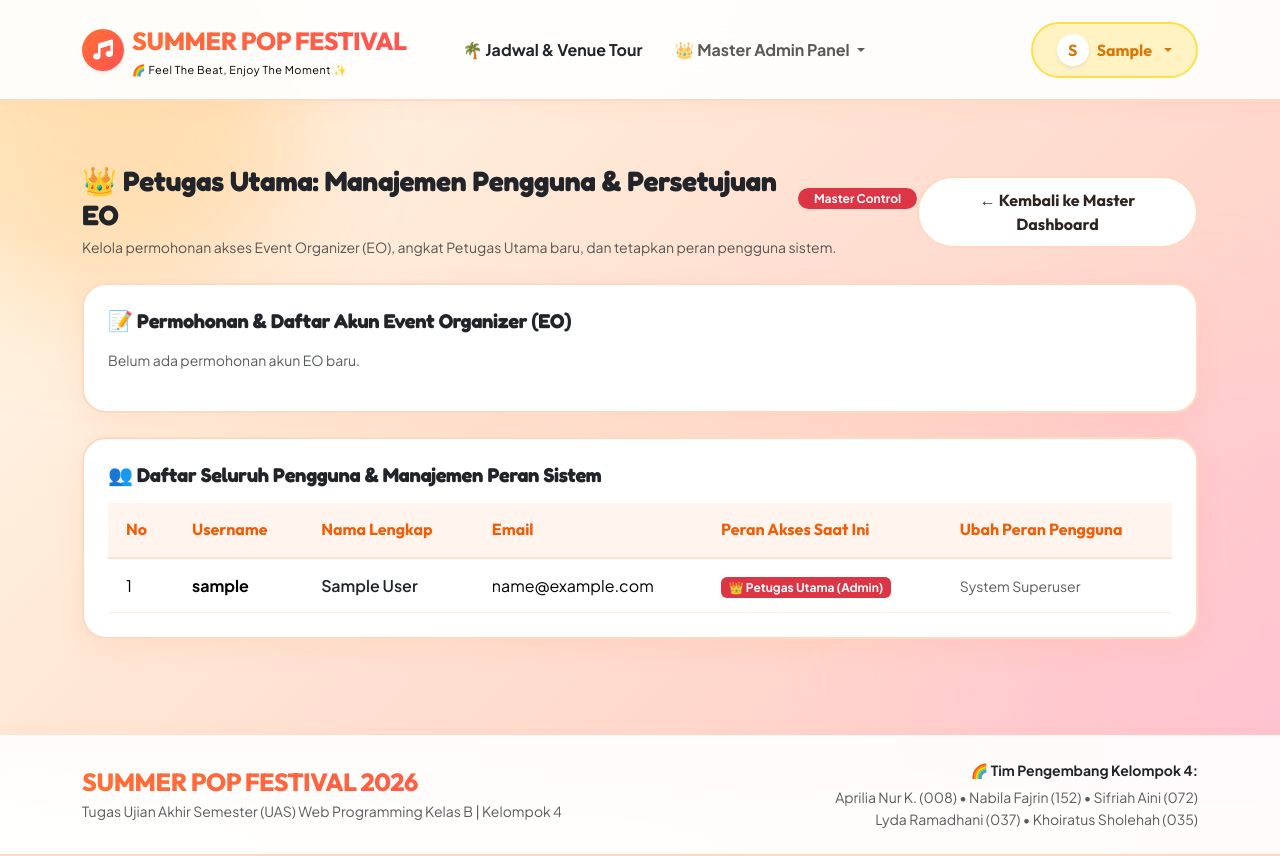
After one commit to lydaramadhani/WEB-KELOMPOK-4, a Django app: page /master-admin/users/ in a window 1280 px wide; the page is wider, and only the part inside the window is pictured. The commit adds this page. Run offline with Django 5.2, Linux system fonts and the light colour scheme; the visitor is signed in with stand-in values (Sample User, id 1); data comes from the database, SQL or seed files in the repository.

Commit message:
Tambahkan fitur Persetujuan EO, Manajemen Peran Petugas Utama, dan Menu Navbar Admin

```diff
--- /dev/null
+++ b/events/templatetags/__init__.py
@@ -0,0 +1 @@
+# templatetags package init
--- a/events/urls.py
+++ b/events/urls.py
@@ -27,4 +27,8 @@ urlpatterns = [
     path('organizer/orders/<int:pk>/', views.organizer_order_detail_view, name='organizer_order_detail'),
     path('organizer/validation/', views.organizer_ticket_validation_view, name='organizer_ticket_validation'),
     path('organizer/reports/', views.organizer_reports_view, name='organizer_reports'),
+
+    # Petugas Utama / Master Admin Control Routes
+    path('master-admin/users/', views.admin_user_manage_view, name='admin_user_manage'),
+    path('master-admin/users/<int:user_id>/role/', views.admin_user_change_role_view, name='admin_user_change_role'),
 ]
--- a/events/views.py
+++ b/events/views.py
@@ -42,7 +42,10 @@ def register_view(request):
                 organization_name=form.cleaned_data.get('organization_name', '')
             )
 
-            messages.success(request, f"Akun {user.username} berhasil dibuat! Silakan masuk.")
+            if form.cleaned_data.get('is_organizer', False):
+                messages.success(request, f"Permohonan akun EO untuk {user.username} berhasil dibuat! Silakan masuk (permohonan akan ditinjau Petugas Utama).")
+            else:
+                messages.success(request, f"Akun {user.username} berhasil dibuat! Silakan masuk.")
             return redirect('login')
         else:
             messages.error(request, "Terjadi kesalahan pada formulir pendaftaran. Silakan periksa kembali data Anda.")
@@ -304,7 +307,7 @@ def organizer_required(view_func):
     def _wrapped_view(request, *args, **kwargs):
         is_org = hasattr(request.user, 'profile') and request.user.profile.is_organizer
         if not (is_org or request.user.is_staff):
-            messages.error(request, "Akses khusus Event Organizer. Silakan hubungi admin atau daftar sebagai EO.")
+            messages.error(request, "Akses khusus Event Organizer / Admin. Silakan hubungi Petugas Utama untuk persetujuan akun EO.")
             return redirect('home')
         return view_func(request, *args, **kwargs)
     return _wrapped_view
@@ -330,10 +333,10 @@ def organizer_dashboard_view(request):
 
     paid_orders = related_orders.filter(payment_status='PAID')
     pending_orders = related_orders.filter(payment_status='PENDING')
-# Penghasilan & Penjualan khusus acara milik EO yang sedang login
+
     total_tickets_sold = paid_orders.aggregate(Sum('quantity'))['quantity__sum'] or 0
     total_revenue = paid_orders.aggregate(Sum('total_amount'))['total_amount__sum'] or 0
-# Data Real-time Tiket & Check-in Gate khusus acara EO ini
+
     tickets_created = Ticket.objects.filter(order__in=paid_orders)
     total_tickets_created = tickets_created.count()
     total_checked_in = tickets_created.filter(is_checked_in=True).count()
@@ -620,3 +623,56 @@ def organizer_reports_view(request):
         'attendance_percentage': round((total_checked_in / total_tickets_created * 100), 1) if total_tickets_created > 0 else 0,
     }
     return render(request, 'organizer/reports.html', context)
+
+
+# ==========================================
+# STAKEHOLDER 3: MASTER ADMIN / PETUGAS UTAMA VIEWS
+# ==========================================
+
+@login_required
+def admin_user_manage_view(request):
+    if not request.user.is_staff and not request.user.is_superuser:
+        messages.error(request, "Akses khusus Petugas Utama / Master Admin.")
+        return redirect('home')
+
+    users = User.objects.select_related('profile').all().order_by('-date_joined')
+    eo_requests = users.filter(profile__is_organizer=True, is_staff=False)
+
+    context = {
+        'users': users,
+        'eo_requests': eo_requests,
+    }
+    return render(request, 'organizer/user_manage.html', context)
+
+
+@login_required
+def admin_user_change_role_view(request, user_id):
+    if not request.user.is_staff and not request.user.is_superuser:
+        messages.error(request, "Akses khusus Petugas Utama / Master Admin.")
+        return redirect('home')
+
+    target_user = get_object_or_404(User, id=user_id)
+    profile, _ = UserProfile.objects.get_or_create(user=target_user)
+
+    if request.method == 'POST':
+        new_role = request.POST.get('role')
+        if new_role == 'ORGANIZER':
+            profile.is_organizer = True
+            target_user.is_staff = False
+            profile.save()
+            target_user.save()
+            messages.success(request, f"Akun {target_user.username} berhasil disahkan sebagai Pembuat Acara (Event Organizer).")
+        elif new_role == 'ADMIN':
+            profile.is_organizer = True
+            target_user.is_staff = True
+            profile.save()
+            target_user.save()
+            messages.success(request, f"Akun {target_user.username} berhasil diangkat sebagai Petugas Utama (Master Admin).")
+        elif new_role == 'PESERTA':
+            profile.is_organizer = False
+            target_user.is_staff = False
+            profile.save()
+            target_user.save()
+            messages.info(request, f"Akun {target_user.username} diubah perannya menjadi Peserta / Buyer.")
+
+    return redirect('admin_user_manage')
--- a/templates/events/event_list.html
+++ b/templates/events/event_list.html
@@ -1,5 +1,5 @@
 {% extends 'base.html' %}
-{% load static %}
+{% load static custom_filters %}
 {% block title %}Summer Pop Festival 2026 - Jadwal Konser & Tiket Official{% endblock %}
 
 {% block content %}
@@ -176,7 +176,7 @@
                 <div>
                   <small class="text-muted d-block fw-bold">Tiket Mulai Dari</small>
                   <span class="fs-4 fw-extrabold text-orange" style="font-family: 'Outfit', sans-serif;">
-                    Rp {{ event.ticket_price|floatformat:0 }}
+                    Rp {{ event.ticket_price|rupiah }}
                   </span>
                 </div>
 
--- a/templates/navbar.html
+++ b/templates/navbar.html
@@ -40,6 +40,9 @@
               </a>
               <ul class="dropdown-menu cute-card border-0 shadow-lg mt-2 p-2">
                 <li><a class="dropdown-item rounded-3 py-2 fw-semibold" href="{% url 'organizer_dashboard' %}">📊 Dashboard Analytics</a></li>
+                {% if user.is_staff %}
+                  <li><a class="dropdown-item rounded-3 py-2 fw-semibold text-danger font-weight-bold" href="{% url 'admin_user_manage' %}">👥 Kelola Pengguna & Persetujuan EO</a></li>
+                {% endif %}
                 <li><a class="dropdown-item rounded-3 py-2 fw-semibold" href="{% url 'organizer_order_list' %}">💳 Verifikasi Pembayaran Masuk</a></li>
                 <li><a class="dropdown-item rounded-3 py-2 fw-semibold" href="{% url 'organizer_event_list' %}">📅 Kelola Tour Event</a></li>
                 <li><a class="dropdown-item rounded-3 py-2 fw-semibold" href="{% url 'organizer_category_list' %}">🏷️ Kelola Kategori</a></li>
--- /dev/null
+++ b/templates/organizer/user_manage.html
@@ -0,0 +1,152 @@
+{% extends 'base.html' %}
+{% block title %}Kelola Pengguna & Persetujuan EO - Master Admin Control{% endblock %}
+
+{% block content %}
+<div class="container py-4">
+
+  <!-- Master Admin Header -->
+  <div class="d-flex justify-content-between align-items-center mb-4">
+    <div>
+      <div class="d-flex align-items-center gap-2 mb-1">
+        <h3 class="fw-bold text-dark mb-0" style="font-family: 'Fredoka', sans-serif;">
+          👑 Petugas Utama: Manajemen Pengguna & Persetujuan EO
+        </h3>
+        <span class="badge bg-danger text-white px-3 py-1.5 rounded-pill">Master Control</span>
+      </div>
+      <p class="text-muted small mb-0">Kelola permohonan akses Event Organizer (EO), angkat Petugas Utama baru, dan tetapkan peran pengguna sistem.</p>
+    </div>
+    <a href="{% url 'organizer_dashboard' %}" class="btn btn-outline-cute">
+      ← Kembali ke Master Dashboard
+    </a>
+  </div>
+
+  <!-- Permohonan Akses EO Pending / Aktif -->
+  <div class="cute-card p-4 mb-4">
+    <h5 class="fw-bold text-dark mb-3" style="font-family: 'Fredoka', sans-serif;">
+      📝 Permohonan & Daftar Akun Event Organizer (EO)
+    </h5>
+
+    {% if eo_requests %}
+      <div class="table-responsive">
+        <table class="table table-cute align-middle mb-0">
+          <thead>
+            <tr>
+              <th>Username</th>
+              <th>Nama Pembuat Acara</th>
+              <th>Email / WhatsApp</th>
+              <th>Organisasi / Komunitas</th>
+              <th>Status Peran saat ini</th>
+              <th>Keputusan Petugas Utama</th>
+            </tr>
+          </thead>
+          <tbody>
+            {% for u in eo_requests %}
+              <tr>
+                <td class="fw-bold text-orange">{{ u.username }}</td>
+                <td class="fw-semibold text-dark">{{ u.get_full_name|default:u.username }}</td>
+                <td>
+                  {{ u.email }}
+                  <small class="d-block text-muted">{{ u.profile.phone|default:"-" }}</small>
+                </td>
+                <td><strong>{{ u.profile.organization_name|default:"Independen" }}</strong></td>
+                <td>
+                  {% if u.profile.is_organizer %}
+                    <span class="badge bg-warning text-dark">Event Organizer</span>
+                  {% else %}
+                    <span class="badge bg-info text-white">Peserta / Buyer</span>
+                  {% endif %}
+                </td>
+                <td>
+                  <form method="post" action="{% url 'admin_user_change_role' user_id=u.id %}" class="d-flex gap-1">
+                    {% csrf_token %}
+                    <input type="hidden" name="role" value="ORGANIZER">
+                    <button type="submit" class="btn btn-coral btn-sm text-white font-weight-bold">
+                      ✅ Disahkan Sebagai EO
+                    </button>
+                  </form>
+                </td>
+              </tr>
+            {% endfor %}
+          </tbody>
+        </table>
+      </div>
+    {% else %}
+      <p class="text-muted small my-3">Belum ada permohonan akun EO baru.</p>
+    {% endif %}
+  </div>
+
+  <!-- Daftar Seluruh Pengguna & Manajemen Peran System -->
+  <div class="cute-card p-4">
+    <h5 class="fw-bold text-dark mb-3" style="font-family: 'Fredoka', sans-serif;">
+      👥 Daftar Seluruh Pengguna & Manajemen Peran Sistem
+    </h5>
+
+    <div class="table-responsive">
+      <table class="table table-cute align-middle mb-0">
+        <thead>
+          <tr>
+            <th>No</th>
+            <th>Username</th>
+            <th>Nama Lengkap</th>
+            <th>Email</th>
+            <th>Peran Akses Saat Ini</th>
+            <th>Ubah Peran Pengguna</th>
+          </tr>
+        </thead>
+        <tbody>
+          {% for u in users %}
+            <tr>
+              <td>{{ forloop.counter }}</td>
+              <td class="fw-bold text-orange">{{ u.username }}</td>
+              <td class="fw-semibold text-dark">{{ u.get_full_name|default:"-" }}</td>
+              <td>{{ u.email }}</td>
+              <td>
+                {% if u.is_staff or u.is_superuser %}
+                  <span class="badge bg-danger text-white">👑 Petugas Utama (Admin)</span>
+                {% elif u.profile.is_organizer %}
+                  <span class="badge bg-warning text-dark">✨ Event Organizer</span>
+                {% else %}
+                  <span class="badge bg-info text-white">👤 Peserta / Buyer</span>
+                {% endif %}
+              </td>
+              <td>
+                {% if not u.is_superuser %}
+                  <form method="post" action="{% url 'admin_user_change_role' user_id=u.id %}" class="d-flex gap-1">
+                    {% csrf_token %}
+
+                    {% if not u.profile.is_organizer and not u.is_staff %}
+                      <button type="submit" name="role" value="ORGANIZER" class="btn btn-warning btn-sm text-dark font-weight-bold">
+                        Promote to EO
+                      </button>
+                      <button type="submit" name="role" value="ADMIN" class="btn btn-danger btn-sm text-white font-weight-bold">
+                        Promote to Petugas Utama
+                      </button>
+                    {% elif u.profile.is_organizer and not u.is_staff %}
+                      <button type="submit" name="role" value="ADMIN" class="btn btn-danger btn-sm text-white font-weight-bold">
+                        Jadikan Petugas Utama
+                      </button>
+                      <button type="submit" name="role" value="PESERTA" class="btn btn-outline-cute btn-sm text-muted">
+                        Demote to Peserta
+                      </button>
+                    {% else %}
+                      <button type="submit" name="role" value="ORGANIZER" class="btn btn-warning btn-sm text-dark">
+                        Ubah ke EO
+                      </button>
+                      <button type="submit" name="role" value="PESERTA" class="btn btn-outline-cute btn-sm text-muted">
+                        Ubah ke Peserta
+                      </button>
+                    {% endif %}
+                  </form>
+                {% else %}
+                  <span class="text-muted small">System Superuser</span>
+                {% endif %}
+              </td>
+            </tr>
+          {% endfor %}
+        </tbody>
+      </table>
+    </div>
+  </div>
+
+</div>
+{% endblock %}
```
Also changed, not shown: events/templatetags/custom_filters.py (added, +17 -0 lines), templates/events/checkout.html (+6 -6 lines), templates/events/event_detail.html (+8 -7 lines).
